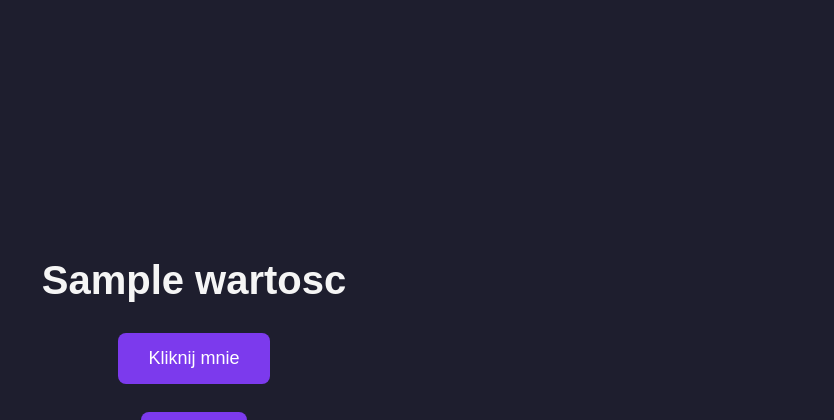
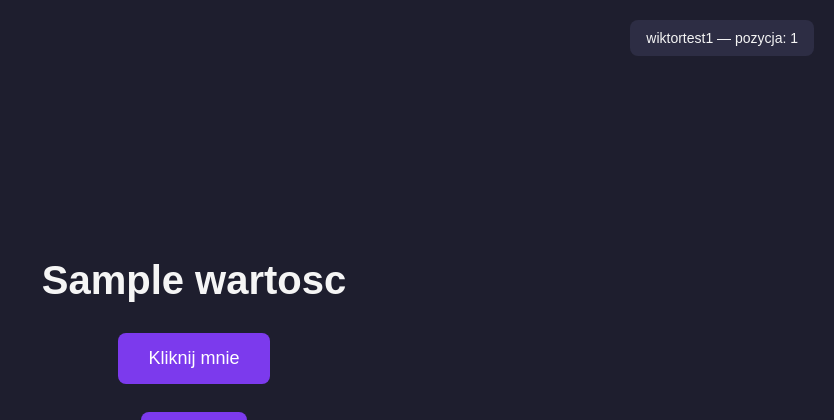
Before and after one commit to wiktokgames/login-gra, a Flask app: page /gra in a window 1280 px wide. Shown: the top 420 px of the page, without its empty margins (446-1280 px from the left). Run offline with Flask 3, Linux system fonts and the light colour scheme; a user stored in the database is signed in; a database or web service that is not in the repository returns one stand-in record (values such as "Sample title"); data that the repository does not hold is empty; some libraries are stand-ins or nearby versions.

Commit message:
dodan profil w prawy gurnym rogu

```diff
--- a/app.py
+++ b/app.py
@@ -172,6 +172,36 @@ def kup_ulepszenie():
         polaczenie.close()
         return jsonify(sukces=False, powod="Za mało punktów")
 
+@app.context_processor
+def wstrzyknij_profil():
+    if "user_id" not in session:
+        return {}
+
+    user_id = session["user_id"]
+    polaczenie = polacz_z_baza()
+    cursor = polaczenie.cursor()
+
+    # TODO 1: pobierz wartosc dla tego usera (SELECT wartosc FROM wyniki WHERE user_id = %s)
+    cursor.execute("SELECT wartosc FROM wyniki WHERE user_id = %s", (user_id,))
+    wynik = cursor.fetchone()
+
+    if wynik is None:
+        polaczenie.close()
+        return {"moj_login": session["login"], "moja_pozycja": None}
+
+    moja_wartosc = wynik[0]
+
+    # TODO 2: policz ile osób ma WYŻSZY wynik (zapytanie z góry, z %s zamiast user_id)
+    cursor.execute("SELECT COUNT(*) FROM wyniki WHERE wartosc > (SELECT wartosc FROM wyniki WHERE user_id = %s)", (moja_wartosc,))
+    ile_wyzej = cursor.fetchone()[0]
+
+    polaczenie.close()
+
+    moja_pozycja = ile_wyzej + 1
+
+    return {"moj_login": session["login"], "moja_pozycja": moja_pozycja}
+
+
 
 
 
--- a/static/style.css
+++ b/static/style.css
@@ -68,3 +68,13 @@ a.przycisk:hover {
 p {
     margin: 8px 0;
 }
+
+.profil-rog {
+    position: fixed;
+    top: 20px;
+    right: 20px;
+    background-color: #2d2d44;
+    padding: 10px 16px;
+    border-radius: 8px;
+    font-size: 14px;
+}
--- a/templates/gra.html
+++ b/templates/gra.html
@@ -5,6 +5,7 @@
     <title>Gra</title>
 </head>
 <body>
+    {% include "profil_rog.html" %}
     <h1 id="licznikTekst">{{ wartosc }}</h1>
     <button onclick="zwiekszLicznik()">Kliknij mnie</button>
 
--- a/templates/menu.html
+++ b/templates/menu.html
@@ -5,6 +5,7 @@
     <title>Menu główne</title>
 </head>
 <body>
+    {% include "profil_rog.html" %}
     <h1>Menu główne</h1>
 
     {% if zalogowany %}
--- /dev/null
+++ b/templates/profil_rog.html
@@ -0,0 +1,5 @@
+{% if moj_login %}
+<div class="profil-rog">
+    {{ moj_login }} — pozycja: {{ moja_pozycja }}
+</div>
+{% endif %}
--- a/templates/ranking.html
+++ b/templates/ranking.html
@@ -5,6 +5,7 @@
     <title>Ranking</title>
 </head>
 <body>
+    {% include "profil_rog.html" %}
     <h1>Ranking wszech czasów</h1>
 
     <ol>
--- a/templates/sklep.html
+++ b/templates/sklep.html
@@ -5,6 +5,7 @@
     <title>Sklep</title>
 </head>
 <body>
+    {% include "profil_rog.html" %}
     <h1>Sklep</h1>
 
     <p>Punkty: <span id="punktyTekst">{{ punkty }}</span></p>
```
